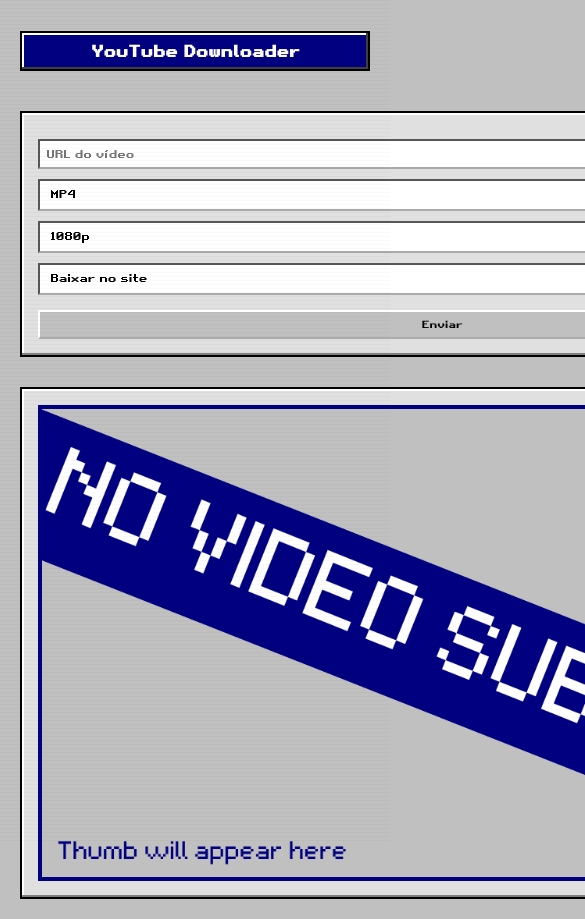
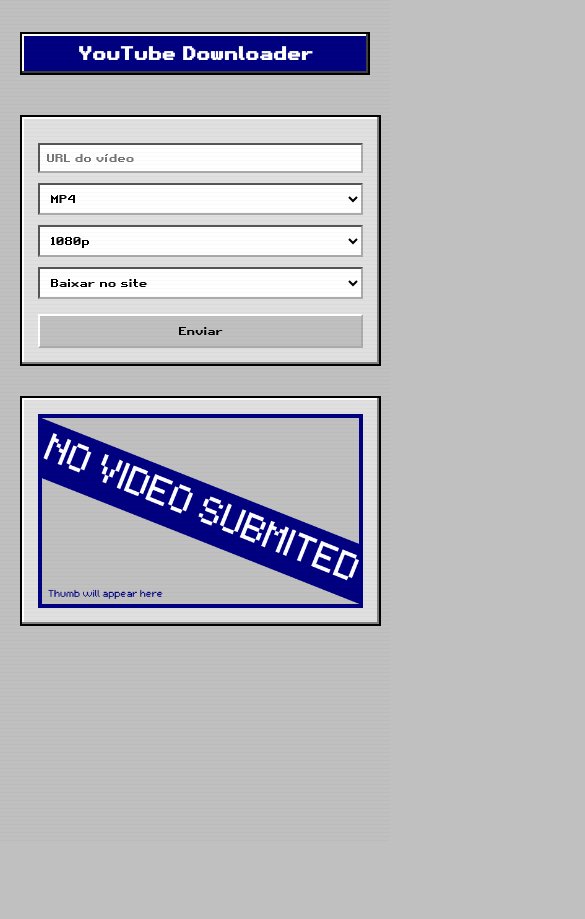
Before and after one commit to DAMULIHUE/yt-downloader-site-cpp, a plain HTML site: page public/index.html in a window 390 px wide. Shown: the top 919 px of the page, 585 px wide, since content can reach past the window. After the commit the page ends 844 px from the top, so only its background shows below. Drawn offline with Linux system fonts and the light colour scheme.

Commit message:
fixing frontend

```diff
--- a/public/style.css
+++ b/public/style.css
@@ -54,8 +54,7 @@ h1 {
   border: 2px solid #000;
   box-shadow: inset -2px -2px #808080, inset 2px 2px #ffffff;
   padding: 16px;
-  width: 100vh;
-  min-width: 300px;
+  width: 92.5vw;
 }
 
 /* === Form Elements === */
@@ -160,23 +159,7 @@ body::before {
     width: 100%;
   }
 
-  #thumbnail-placeholder {
-    width: 100%;
-    height: auto;
-  }
-
   label {
     font-size: 10px;
   }
 }
-
-@media (max-width: 480px) {
-  h1 {
-    font-size: 16px;
-  }
-
-  button {
-    font-size: 10px;
-    padding: 6px 10px;
-  }
-}
```
